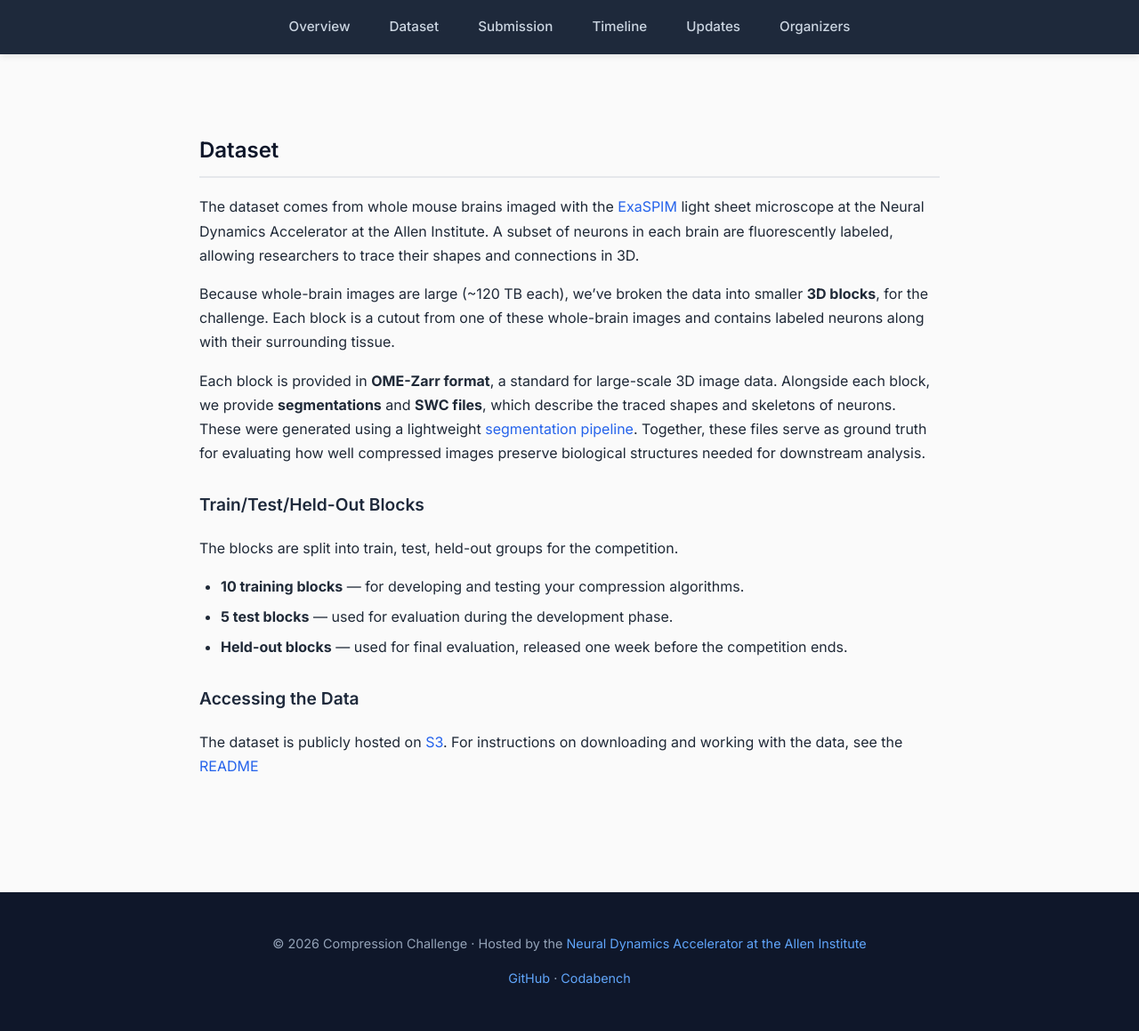
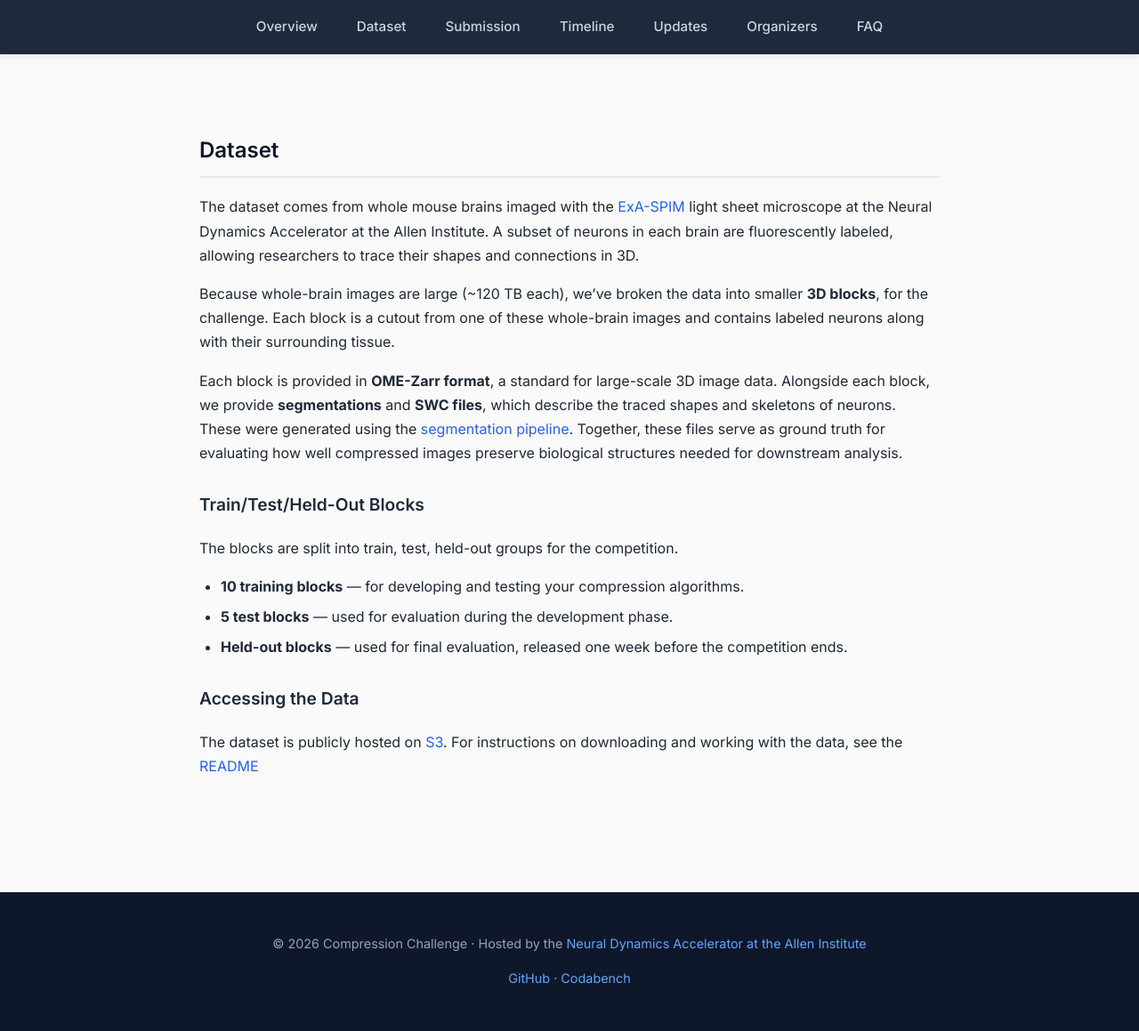
Before and after one commit to 3d-image-compression-challenge/3d-image-compression-challenge.github.io, a Jekyll site: the page built from _pages/dataset.md, in a window 1280 px wide. Shown: the part 265-1424 px from the top of the page at 89% size. Built offline with Jekyll 4.4.1, drawn with Linux system fonts in a browser that asks for light colours.

Commit message:
Minor text edits, add faq page

```diff
--- a/_layouts/default.html
+++ b/_layouts/default.html
@@ -229,6 +229,7 @@
     <a href="{{ site.baseurl }}/timeline/">Timeline</a>
     <a href="{{ site.baseurl }}/updates/">Updates</a>
     <a href="{{ site.baseurl }}/organizers/">Organizers</a>
+    <a href="{{ site.baseurl }}/FAQ/">FAQ</a>
   </nav>
 
   <main>
--- a/_pages/dataset.md
+++ b/_pages/dataset.md
@@ -5,11 +5,11 @@ permalink: /dataset/
 ---
 ## Dataset
 
-The dataset comes from whole mouse brains imaged with the [ExaSPIM](https://alleninstitute.org/news/scientific-overview-exa-spim/) light sheet microscope at the Neural Dynamics Accelerator at the Allen Institute. A subset of neurons in each brain are fluorescently labeled, allowing researchers to trace their shapes and connections in 3D.
+The dataset comes from whole mouse brains imaged with the [ExA-SPIM](https://alleninstitute.org/news/scientific-overview-exa-spim/) light sheet microscope at the Neural Dynamics Accelerator at the Allen Institute. A subset of neurons in each brain are fluorescently labeled, allowing researchers to trace their shapes and connections in 3D.
 
 Because whole-brain images are large (~120 TB each), we've broken the data into smaller **3D blocks**, for the challenge. Each block is a cutout from one of these whole-brain images and contains labeled neurons along with their surrounding tissue.
 
-Each block is provided in **OME-Zarr format**, a standard for large-scale 3D image data. Alongside each block, we provide **segmentations** and **SWC files**, which describe the traced shapes and skeletons of neurons. These were generated using a lightweight [segmentation pipeline](https://github.com/AllenNeuralDynamics/aind-exaspim-neuron-segmentation/tree/main). Together, these files serve as ground truth for evaluating how well compressed images preserve biological structures needed for downstream analysis.
+Each block is provided in **OME-Zarr format**, a standard for large-scale 3D image data. Alongside each block, we provide **segmentations** and **SWC files**, which describe the traced shapes and skeletons of neurons. These were generated using the [segmentation pipeline](https://github.com/AllenNeuralDynamics/aind-exaspim-neuron-segmentation/tree/main). Together, these files serve as ground truth for evaluating how well compressed images preserve biological structures needed for downstream analysis.
 
 ### Train/Test/Held-Out Blocks
 
```
Also changed, not shown: _pages/faq.md (added, +8 -0 lines), _pages/organizers.md (+1 -1 lines), _pages/overview.md (+1 -1 lines).
